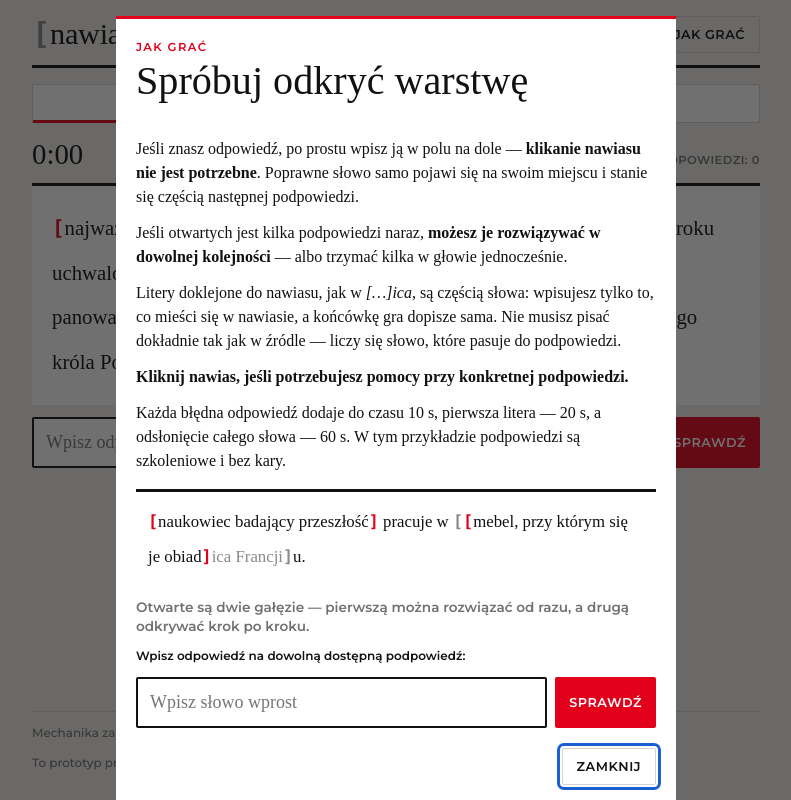
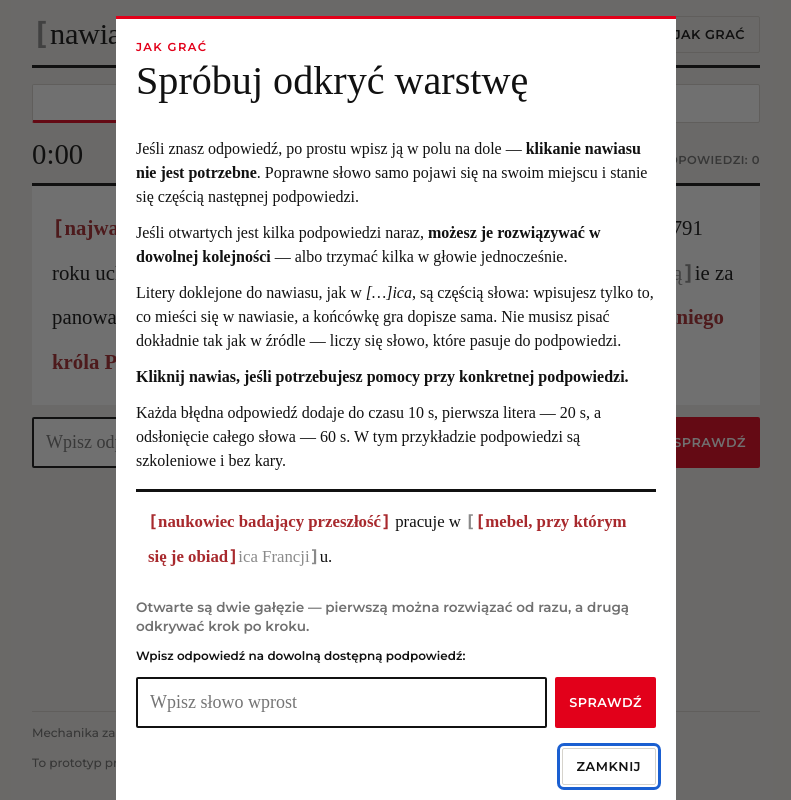
Before and after one commit to vushauv/nawiasem-mowiac, a React (Vite) app: page / in a window 1280 px wide. Shown: the whole page, without its empty margins (244-1035 px from the left). Built offline with nearby package versions, Linux system fonts and the light colour scheme.

Commit message:
new coloe

```diff
--- a/src/styles.css
+++ b/src/styles.css
@@ -5,6 +5,7 @@
   --muted: #707070;
   --accent: #e2001a;
   --lock: #8a8a8a;
+  --bracket: #a8292d;
   --ok: #1b7f4b;
   --line: #d6d3cc;
   --serif: 'Austin News Deck Web', 'Times New Roman', serif;
@@ -24,7 +25,7 @@ main { flex: 1; }
 header { border-bottom: 3px solid var(--ink); padding-bottom: 12px; display: flex; justify-content: space-between; align-items: center; gap: 12px; }
 .logo { font: 500 1.9rem/1.1 var(--serif); margin: 0; letter-spacing: -.01em; }
 .br { font-family: var(--mono); font-weight: 700; color: var(--lock); }
-.bracket.open > .br { color: var(--accent); }
+.bracket.open > .br { color: var(--bracket); }
 
 button, input { font: inherit; color: inherit; }
 button, .tab, .hint-label { font-family: var(--sans); }
@@ -50,14 +51,14 @@ button:disabled { opacity: .5; cursor: default; }
 }
 .sentence.small { font-size: 1.05rem; padding: 12px; }
 .bracket.open {
-  display: inline; background: none; color: var(--ink); border: 0; padding: 0;
-  font: inherit; font-weight: 400; text-transform: none; letter-spacing: normal;
+  display: inline; background: none; color: var(--bracket); border: 0; padding: 0;
+  font: inherit; font-weight: 700; text-transform: none; letter-spacing: normal;
   text-align: left; line-height: inherit; cursor: pointer;
 }
 .bracket.open.selected { background: rgba(0, 0, 0, .08); }
 .bracket.locked { color: var(--lock); }
 .word { color: inherit; font-weight: inherit; }
-.letter { color: var(--accent); font-weight: 700; }
+.letter { color: var(--bracket); font-weight: 700; }
 
 .row { display: flex; gap: 8px; margin-top: 12px; }
 .row input { flex: 1; min-width: 0; }
```
